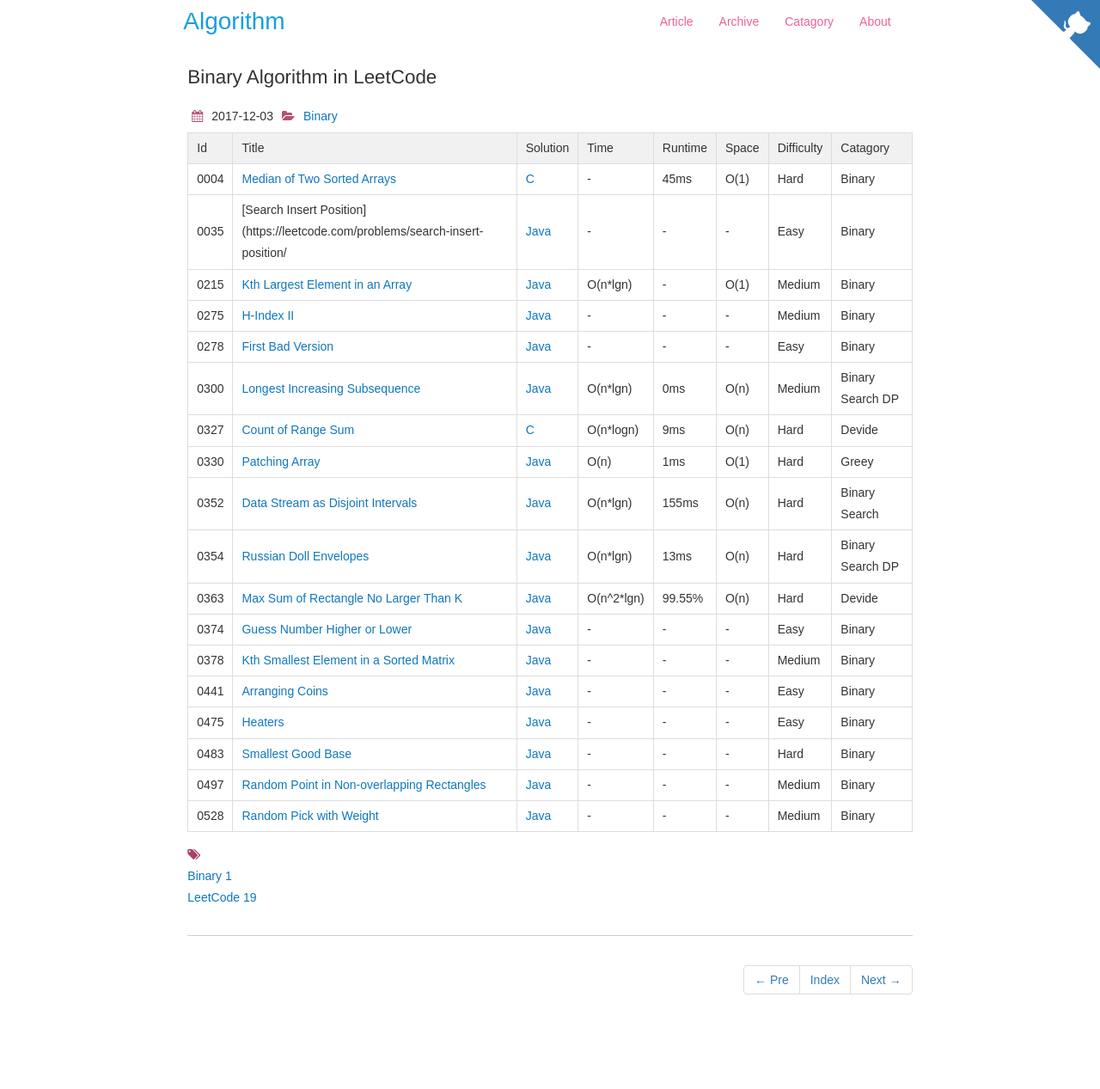
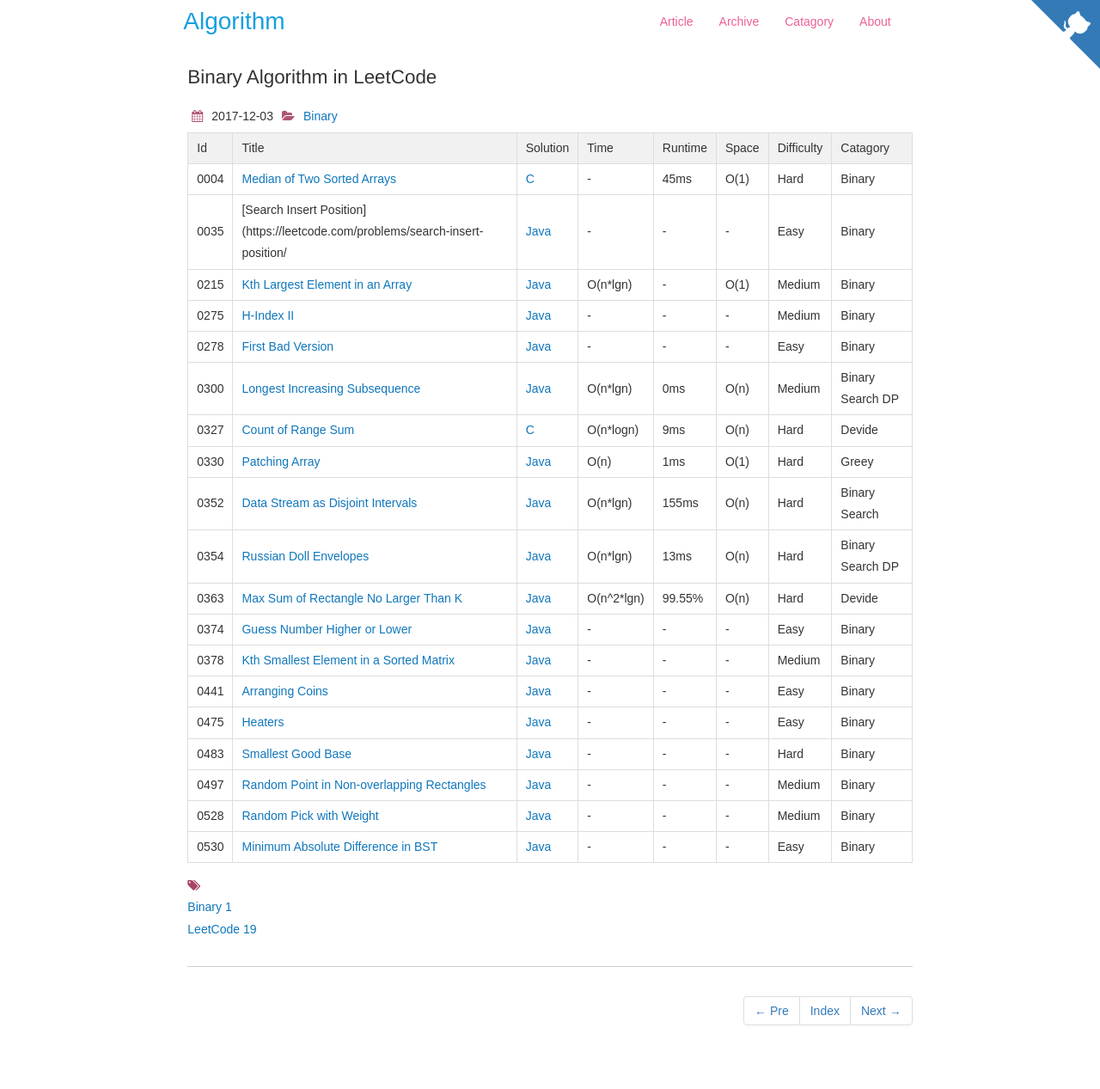
Before and after one commit to dunso/algorithm, a Jekyll site: the page built from docs/_posts/2017-12-03-Binary.md, in a window 1280 px wide. Shown: the whole page at 86% size. Built offline with Jekyll 4.4.1, drawn with Linux system fonts in a browser that asks for light colours; nearby versions of some CDN libraries; before the commit the page ends 1231 px from its top, so only the background shows below that.

Commit message:
Add index of LeetCode0530.java to docs

```diff
--- a/docs/_posts/2017-12-03-Binary.md
+++ b/docs/_posts/2017-12-03-Binary.md
@@ -30,3 +30,4 @@
 |0483|[Smallest Good Base](https://leetcode.com/problems/smallest-good-base/) | [Java](https://e.srl/leetcode-483/)  |-|-|-| Hard |Binary|
 |0497|[Random Point in Non-overlapping Rectangles](https://leetcode.com/problems/random-point-in-non-overlapping-rectangles/) | [Java](https://e.srl/leetcode-497/)  |-|-|-| Medium |Binary|
 |0528|[Random Pick with Weight](https://leetcode.com/problems/random-pick-with-weight/) | [Java](https://e.srl/leetcode-528/)  |-|-|-| Medium |Binary|
+|0530|[Minimum Absolute Difference in BST](https://leetcode.com/problems/minimum-absolute-difference-in-bst/) | [Java](https://e.srl/leetcode-530/)  |-|-|-| Easy |Binary|
```
